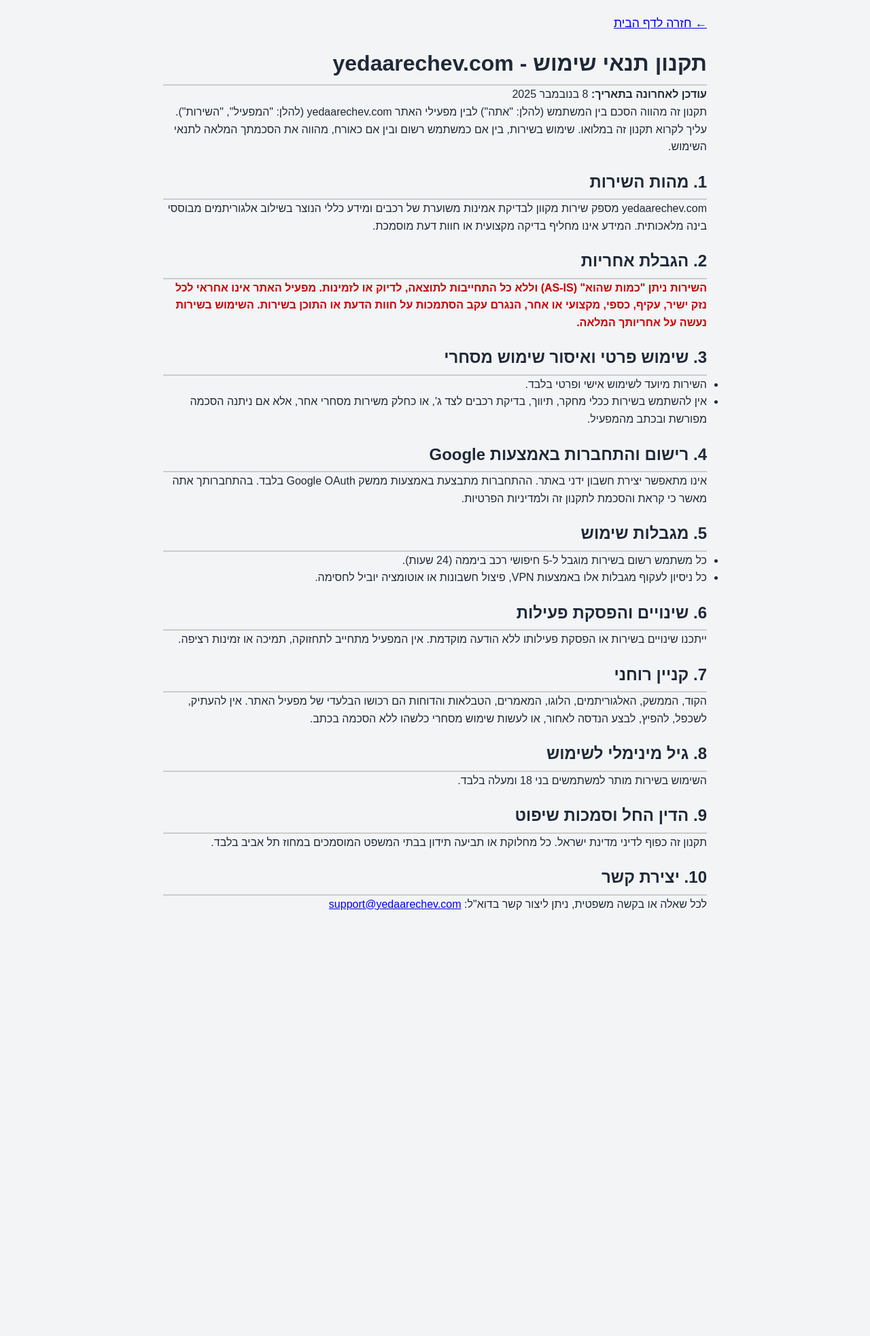
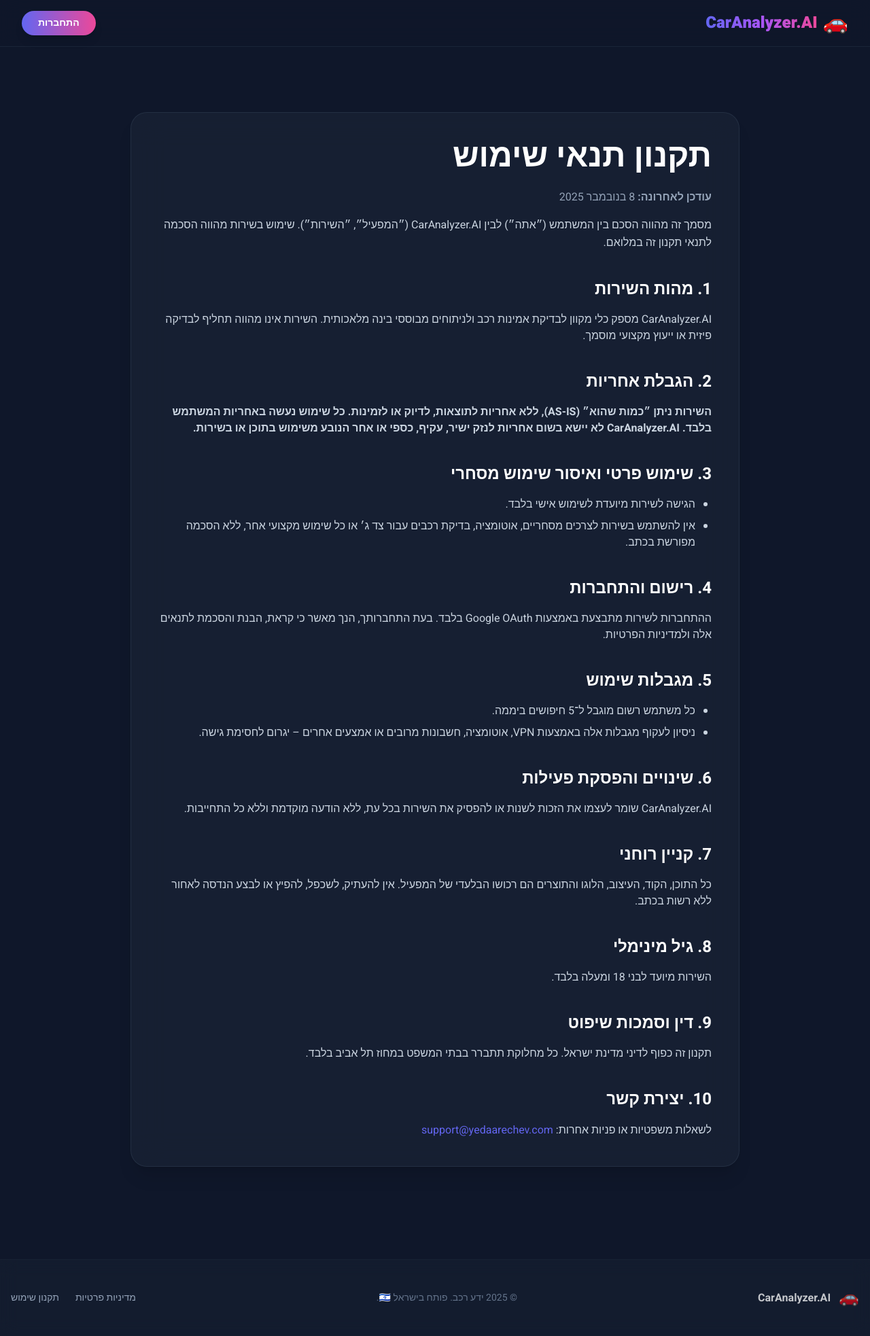
Before and after one commit to giladscore494/reliabilityAIModelsR, a Flask app: page /terms in a window 1280 px wide. Shown: the whole page at 68% size. Before the commit the page ends 1339 px from the top, so only its background shows below. Run offline with Flask 3, Linux system fonts and the light colour scheme; some libraries are stand-ins or nearby versions.

Commit message:
Update terms.html

```diff
--- a/my-flask-app/templates/terms.html
+++ b/my-flask-app/templates/terms.html
@@ -1,83 +1,126 @@
 <!DOCTYPE html>
-<html lang="he" dir="rtl">
+<html lang="he" dir="rtl" class="scroll-smooth">
 <head>
-    <meta charset="UTF-8">
-    <meta name="viewport" content="width=device-width, initial-scale=1.0">
-    <title>תקנון תנאי שימוש - yedaarechev.com</title>
-    <link rel="stylesheet" href="{{ url_for('static', filename='style.css') }}">
+  <meta charset="UTF-8" />
+  <meta name="viewport" content="width=device-width, initial-scale=1.0"/>
+  <title>תקנון שימוש – CarAnalyzer.AI</title>
+
+  <!-- Tailwind + Heebo -->
+  <script src="https://cdn.tailwindcss.com?plugins=forms,typography,aspect-ratio"></script>
+  <link href="https://fonts.googleapis.com/css2?family=Heebo:wght@300;400;500;700;900&display=swap" rel="stylesheet"/>
+
   <style>
-        body { font-family: Arial, sans-serif; line-height: 1.6; padding: 20px; }
-        .container { max-width: 800px; margin: auto; }
-        h1, h2 { border-bottom: 2px solid #ccc; padding-bottom: 5px; margin-top: 20px; }
-        .back-link { display: block; margin-bottom: 20px; font-size: 1.1em; }
-        .disclaimer { font-weight: bold; color: #cc0000; }
+    :root{ --bg-dark:#0F172A; --text-light:#E2E8F0; --primary:#6366F1; --secondary:#EC4899; }
+    body{ font-family:'Heebo',system-ui,-apple-system,sans-serif; background:var(--bg-dark); color:var(--text-light); }
+    .fade-in{ animation:fadeIn .6s cubic-bezier(.4,0,.2,1) forwards; opacity:0 }
+    @keyframes fadeIn{ from{opacity:0; transform:translateY(20px)} to{opacity:1; transform:none} }
   </style>
+
+  <script>
+    tailwind.config = {
+      darkMode:'class',
+      theme:{ extend:{ colors:{ primary:'#6366F1', secondary:'#EC4899', dark:'#0F172A', 'dark-lighter':'#1E293B', success:'#10B981', warning:'#F59E0B', danger:'#EF4444' } } }
+    }
+  </script>
 </head>
-<body>
-    <div class="container">
-        <a href="{{ url_for('index') }}" class="back-link">← חזרה לדף הבית</a>
-        <h1>תקנון תנאי שימוש - yedaarechev.com</h1>
+<body class="min-h-screen flex flex-col">
 
-        <p><strong>עודכן לאחרונה בתאריך:</strong> 8 בנובמבר 2025</p>
+  <!-- NAV -->
+  <header class="sticky top-0 z-50 bg-dark/80 backdrop-blur-lg border-b border-slate-800/80">
+    <div class="max-w-7xl mx-auto px-4 sm:px-6 lg:px-8 py-4 flex justify-between items-center">
+      <a href="/" class="flex items-center space-x-2 space-x-reverse group">
+        <span class="text-3xl group-hover:scale-110 transition-transform">🚗</span>
+        <h1 class="text-2xl font-black bg-clip-text text-transparent bg-gradient-to-r from-primary via-purple-500 to-secondary">CarAnalyzer.AI</h1>
+      </a>
+      <div class="flex items-center gap-3 sm:gap-6 text-sm font-medium">
+        {% if user and user.is_authenticated %}
+        <a href="/dashboard" class="px-4 py-2 rounded-full text-slate-300 hover:text-white hover:bg-white/10 transition">החיפושים שלי</a>
+        <a href="/logout" class="px-4 py-2 rounded-full text-slate-300 hover:text-white hover:bg-white/10 transition">התנתק</a>
+        {% else %}
+        <a href="/login" class="px-6 py-2 rounded-full font-bold bg-gradient-to-r from-primary to-secondary hover:from-primary/90 hover:to-secondary/90 transition-all text-white shadow-lg">התחברות</a>
+        {% endif %}
+      </div>
+    </div>
+  </header>
 
-        <p>
-            תקנון זה מהווה הסכם בין המשתמש (להלן: "אתה") לבין מפעילי האתר yedaarechev.com (להלן: "המפעיל", "השירות").
-            עליך לקרוא תקנון זה במלואו. שימוש בשירות, בין אם כמשתמש רשום ובין אם כאורח, מהווה את הסכמתך המלאה לתנאי השימוש.
+  <!-- MAIN -->
+  <main class="flex-grow container mx-auto px-4 sm:px-6 lg:px-8 py-16 md:py-24">
+    <div class="max-w-4xl mx-auto bg-dark-lighter/50 backdrop-blur-xl shadow-xl p-10 rounded-3xl border border-slate-700/50 fade-in">
+      <h2 class="text-4xl md:text-5xl font-extrabold text-white mb-6">תקנון תנאי שימוש</h2>
+      <p class="text-slate-400 mb-4"><strong>עודכן לאחרונה:</strong> 8 בנובמבר 2025</p>
+
+      <p class="text-slate-300 leading-relaxed mb-6">
+        מסמך זה מהווה הסכם בין המשתמש (״אתה״) לבין CarAnalyzer.AI (״המפעיל״, ״השירות״).
+        שימוש בשירות מהווה הסכמה לתנאי תקנון זה במלואם.
       </p>
 
-        <h2>1. מהות השירות</h2>
-        <p>
-            yedaarechev.com מספק שירות מקוון לבדיקת אמינות משוערת של רכבים ומידע כללי הנוצר בשילוב אלגוריתמים מבוססי בינה מלאכותית.
-            המידע אינו מחליף בדיקה מקצועית או חוות דעת מוסמכת.
+      <h3 class="text-2xl font-bold text-white mt-10 mb-4">1. מהות השירות</h3>
+      <p class="text-slate-300 mb-6">
+        CarAnalyzer.AI מספק כלי מקוון לבדיקת אמינות רכב ולניתוחים מבוססי בינה מלאכותית. השירות אינו מהווה תחליף לבדיקה פיזית או ייעוץ מקצועי מוסמך.
       </p>
 
-        <h2>2. הגבלת אחריות</h2>
-        <p class="disclaimer">
-            השירות ניתן "כמות שהוא" (AS-IS) וללא כל התחייבות לתוצאה, לדיוק או לזמינות. מפעיל האתר אינו אחראי לכל נזק ישיר, עקיף, כספי, מקצועי או אחר,
-            הנגרם עקב הסתמכות על חוות הדעת או התוכן בשירות. השימוש בשירות נעשה על אחריותך המלאה.
+      <h3 class="text-2xl font-bold text-white mt-10 mb-4">2. הגבלת אחריות</h3>
+      <p class="text-slate-300 font-semibold text-danger mb-6">
+        השירות ניתן ״כמות שהוא״ (AS-IS), ללא אחריות לתוצאות, לדיוק או לזמינות. כל שימוש נעשה באחריות המשתמש בלבד.
+        CarAnalyzer.AI לא יישא בשום אחריות לנזק ישיר, עקיף, כספי או אחר הנובע משימוש בתוכן או בשירות.
       </p>
 
-        <h2>3. שימוש פרטי ואיסור שימוש מסחרי</h2>
-        <ul>
-            <li>השירות מיועד לשימוש אישי ופרטי בלבד.</li>
-            <li>אין להשתמש בשירות ככלי מחקר, תיווך, בדיקת רכבים לצד ג', או כחלק משירות מסחרי אחר, אלא אם ניתנה הסכמה מפורשת ובכתב מהמפעיל.</li>
+      <h3 class="text-2xl font-bold text-white mt-10 mb-4">3. שימוש פרטי ואיסור שימוש מסחרי</h3>
+      <ul class="list-disc pr-6 space-y-2 text-slate-300 mb-6">
+        <li>הגישה לשירות מיועדת לשימוש אישי בלבד.</li>
+        <li>אין להשתמש בשירות לצרכים מסחריים, אוטומציה, בדיקת רכבים עבור צד ג׳ או כל שימוש מקצועי אחר, ללא הסכמה מפורשת בכתב.</li>
       </ul>
 
-        <h2>4. רישום והתחברות באמצעות Google</h2>
-        <p>
-            אינו מתאפשר יצירת חשבון ידני באתר. ההתחברות מתבצעת באמצעות ממשק Google OAuth בלבד. בהתחברותך אתה מאשר כי קראת והסכמת לתקנון זה
-            ולמדיניות הפרטיות.
+      <h3 class="text-2xl font-bold text-white mt-10 mb-4">4. רישום והתחברות</h3>
+      <p class="text-slate-300 mb-6">
+        ההתחברות לשירות מתבצעת באמצעות Google OAuth בלבד. בעת התחברותך, הנך מאשר כי קראת, הבנת והסכמת לתנאים אלה ולמדיניות הפרטיות.
       </p>
 
-        <h2>5. מגבלות שימוש</h2>
-        <ul>
-            <li>כל משתמש רשום בשירות מוגבל ל-5 חיפושי רכב ביממה (24 שעות).</li>
-            <li>כל ניסיון לעקוף מגבלות אלו באמצעות VPN, פיצול חשבונות או אוטומציה יוביל לחסימה.</li>
+      <h3 class="text-2xl font-bold text-white mt-10 mb-4">5. מגבלות שימוש</h3>
+      <ul class="list-disc pr-6 space-y-2 text-slate-300 mb-6">
+        <li>כל משתמש רשום מוגבל ל־5 חיפושים ביממה.</li>
+        <li>ניסיון לעקוף מגבלות אלה באמצעות VPN, אוטומציה, חשבונות מרובים או אמצעים אחרים – יגרום לחסימת גישה.</li>
       </ul>
 
-        <h2>6. שינויים והפסקת פעילות</h2>
-        <p>
-            ייתכנו שינויים בשירות או הפסקת פעילותו ללא הודעה מוקדמת. אין המפעיל מתחייב לתחזוקה, תמיכה או זמינות רציפה.
+      <h3 class="text-2xl font-bold text-white mt-10 mb-4">6. שינויים והפסקת פעילות</h3>
+      <p class="text-slate-300 mb-6">
+        CarAnalyzer.AI שומר לעצמו את הזכות לשנות או להפסיק את השירות בכל עת, ללא הודעה מוקדמת וללא כל התחייבות.
       </p>
 
-        <h2>7. קניין רוחני</h2>
-        <p>
-            הקוד, הממשק, האלגוריתמים, הלוגו, המאמרים, הטבלאות והדוחות הם רכושו הבלעדי של מפעיל האתר.
-            אין להעתיק, לשכפל, להפיץ, לבצע הנדסה לאחור, או לעשות שימוש מסחרי כלשהו ללא הסכמה בכתב.
+      <h3 class="text-2xl font-bold text-white mt-10 mb-4">7. קניין רוחני</h3>
+      <p class="text-slate-300 mb-6">
+        כל התוכן, הקוד, העיצוב, הלוגו והתוצרים הם רכושו הבלעדי של המפעיל. אין להעתיק, לשכפל, להפיץ או לבצע הנדסה לאחור ללא רשות בכתב.
       </p>
 
-        <h2>8. גיל מינימלי לשימוש</h2>
-        <p>השימוש בשירות מותר למשתמשים בני 18 ומעלה בלבד.</p>
+      <h3 class="text-2xl font-bold text-white mt-10 mb-4">8. גיל מינימלי</h3>
+      <p class="text-slate-300 mb-6">השירות מיועד לבני 18 ומעלה בלבד.</p>
 
-        <h2>9. הדין החל וסמכות שיפוט</h2>
-        <p>
-            תקנון זה כפוף לדיני מדינת ישראל. כל מחלוקת או תביעה תידון בבתי המשפט המוסמכים במחוז תל אביב בלבד.
+      <h3 class="text-2xl font-bold text-white mt-10 mb-4">9. דין וסמכות שיפוט</h3>
+      <p class="text-slate-300 mb-6">
+        תקנון זה כפוף לדיני מדינת ישראל. כל מחלוקת תתברר בבתי המשפט במחוז תל אביב בלבד.
       </p>
 
-        <h2>10. יצירת קשר</h2>
-        <p>
-            לכל שאלה או בקשה משפטית, ניתן ליצור קשר בדוא"ל: <a href="mailto:support@yedaarechev.com">support@yedaarechev.com</a>
+      <h3 class="text-2xl font-bold text-white mt-10 mb-4">10. יצירת קשר</h3>
+      <p class="text-slate-300 leading-relaxed">
+        לשאלות משפטיות או פניות אחרות: <a class="text-primary hover:underline" href="mailto:support@yedaarechev.com">support@yedaarechev.com</a>
       </p>
     </div>
+  </main>
+
+  <!-- FOOTER -->
+  <footer class="mt-10 py-10 text-center border-t border-slate-800/50 bg-dark-lighter/30 backdrop-blur-md">
+    <div class="max-w-7xl mx-auto px-4 flex flex-col md:flex-row justify-between items-center gap-6">
+      <div class="flex items-center gap-3 opacity-75 hover:opacity-100 transition">
+        <span class="text-2xl">🚗</span>
+        <span class="font-bold text-white">CarAnalyzer.AI</span>
+      </div>
+      <p class="text-slate-500 text-sm">© 2025 ידע רכב. פותח בישראל 🇮🇱.</p>
+      <div class="flex gap-6 text-sm font-medium">
+        <a href="{{ url_for('privacy') }}" class="text-slate-400 hover:text-primary transition">מדיניות פרטיות</a>
+        <a href="{{ url_for('terms') }}" class="text-slate-400 hover:text-primary transition">תקנון שימוש</a>
+      </div>
+    </div>
+  </footer>
+
 </body>
 </html>
```
Lines whose indentation alone changed are shown as unchanged.
